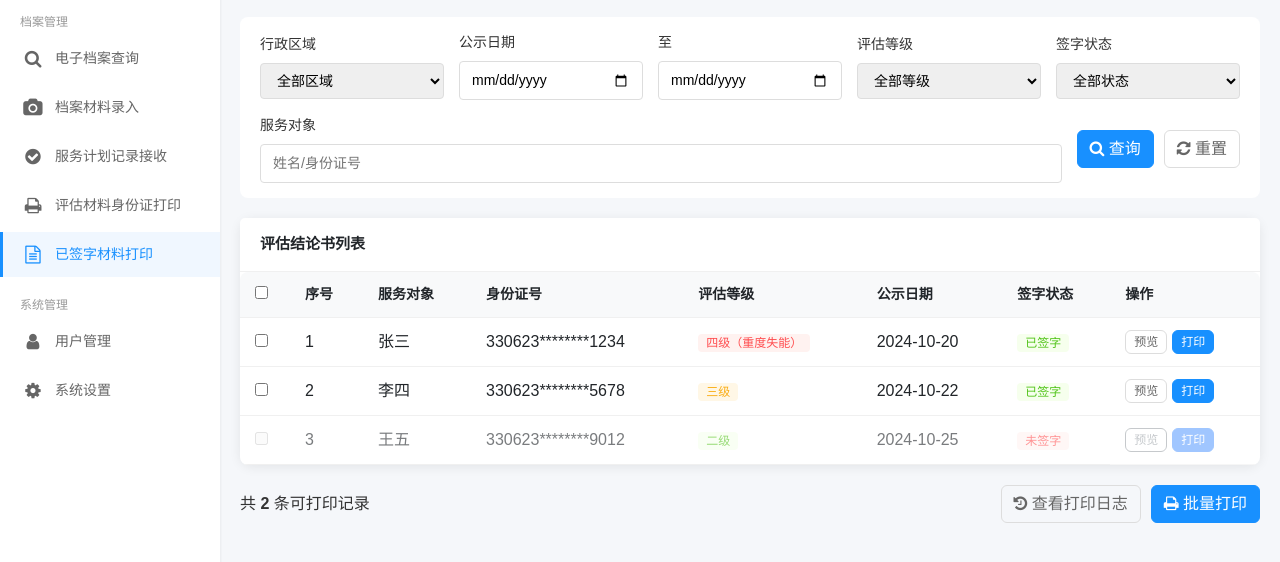
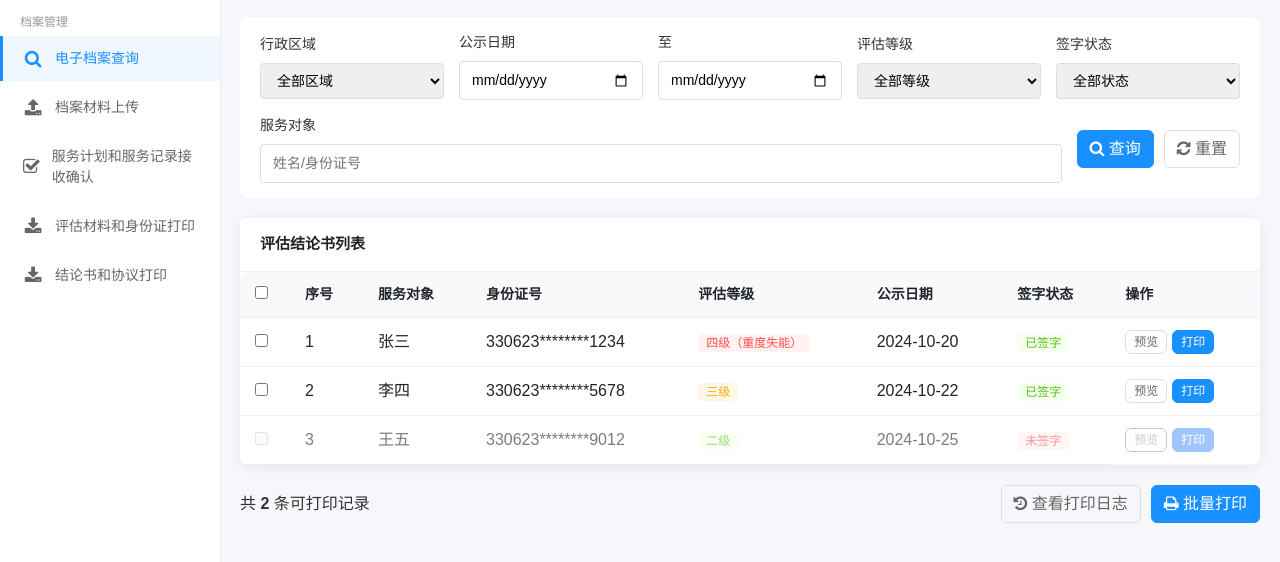
Before and after one commit to Frisy/changhu-dangan, a plain HTML site: page 结论书和协议打印.html in a window 1280 px wide. Shown: the part 130-692 px from the top of the page. Drawn offline with nearby package versions, Linux system fonts and the light colour scheme.

Commit message:
Update 结论书和协议打印.html

```diff
--- a/结论书和协议打印.html
+++ b/结论书和协议打印.html
@@ -107,41 +107,35 @@
       <div class="nav-group-title">档案管理</div>
       <ul class="nav-menu">
         <li class="nav-item">
-          <a href="#" class="nav-link">
+          <a href="index.html" class="nav-link active">
             <i class="fa fa-search"></i>
             <span>电子档案查询</span>
           </a>
         </li>
         <li class="nav-item">
-          <a href="#" class="nav-link">
-            <i class="fa fa-camera"></i>
-            <span>档案材料录入</span>
+          <a href="档案材料导入.html" class="nav-link">
+            <i class="fa fa-upload"></i>
+            <span>档案材料上传</span>
           </a>
         </li>
         <li class="nav-item">
-          <a href="#" class="nav-link">
-            <i class="fa fa-check-circle"></i>
-            <span>服务计划记录接收</span>
+          <a href="服务计划.html" class="nav-link">
+            <i class="fa fa-check-square-o"></i>
+            <span>服务计划和服务记录接收确认</span>
           </a>
         </li>
         <li class="nav-item">
-          <a href="#" class="nav-link">
-            <i class="fa fa-print"></i>
-            <span>评估材料身份证打印</span>
+          <a href="打印.html" class="nav-link">
+            <i class="fa fa-download"></i>
+            <span>评估材料和身份证打印</span>
           </a>
         </li>
         <li class="nav-item">
-          <a href="#" class="nav-link active">
-            <i class="fa fa-file-text-o"></i>
-            <span>已签字材料打印</span>
+          <a href="结论书和协议打印.html" class="nav-link">
+            <i class="fa fa-download"></i>
+            <span>结论书和协议打印</span>
           </a>
         </li>
-      </ul>
-
-      <div class="nav-group-title">系统管理</div>
-      <ul class="nav-menu">
-        <li class="nav-item"><a href="#" class="nav-link"><i class="fa fa-user"></i><span>用户管理</span></a></li>
-        <li class="nav-item"><a href="#" class="nav-link"><i class="fa fa-cog"></i><span>系统设置</span></a></li>
       </ul>
     </div>
 
@@ -711,4 +705,5 @@
     });
   </script>
 </body>
+
 </html>
```
